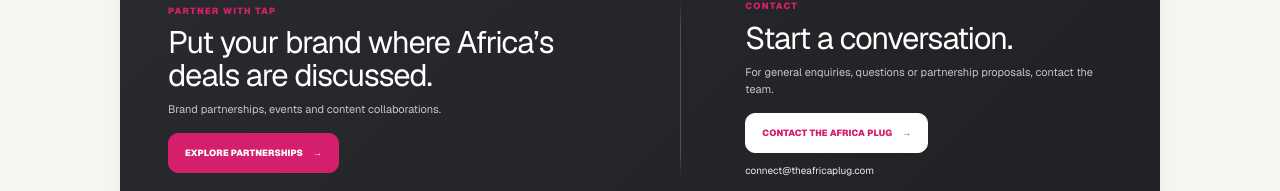
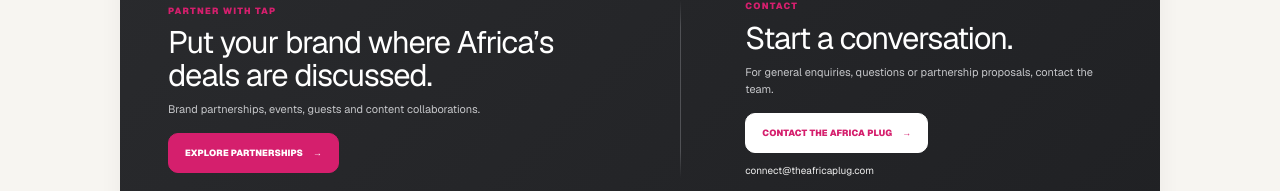
Before and after one commit to MrDan001/Africa-Plug, a Next.js app: page / in a window 1280 px wide. Shown: the part 3760-3951 px from the top of the page. Built offline with nearby package versions, Linux system fonts and the light colour scheme; no server answers.

Commit message:
text update

```diff
--- a/src/components/home/HomeSections.tsx
+++ b/src/components/home/HomeSections.tsx
@@ -91,7 +91,7 @@ export default async function HomeSections() {
 
     <section className="homepage-contact-section" id="partner-with-tap">
       <div className="homepage-contact-panel">
-        <div className="homepage-contact-column"><p className="eyebrow">PARTNER WITH TAP</p><h2>Put your brand where Africa’s deals are discussed.</h2><p>Brand partnerships, events and content collaborations.</p><PartnershipTrigger className="button button-pink">EXPLORE PARTNERSHIPS <span>→</span></PartnershipTrigger></div>
+        <div className="homepage-contact-column"><p className="eyebrow">PARTNER WITH TAP</p><h2>Put your brand where Africa’s deals are discussed.</h2><p>Brand partnerships, events, guests and content collaborations.</p><PartnershipTrigger className="button button-pink">EXPLORE PARTNERSHIPS <span>→</span></PartnershipTrigger></div>
         <div className="homepage-contact-divider" aria-hidden="true" />
         <div className="homepage-contact-column" id="contact"><p className="eyebrow">CONTACT</p><h2>Start a conversation.</h2><p>For general enquiries, questions or partnership proposals, contact the team.</p><Link className="button button-outline" href="/contact">CONTACT THE AFRICA PLUG <span>→</span></Link><a className="homepage-contact-email" href={`mailto:${contactEmail}`}>{contactEmail}</a></div>
       </div>
```
